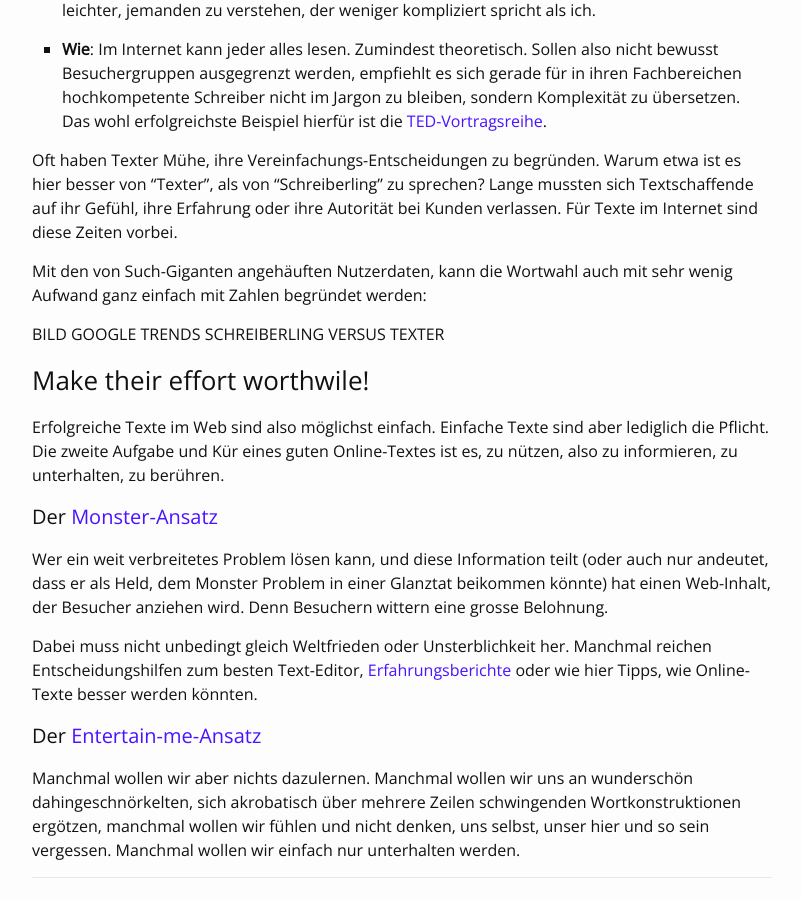
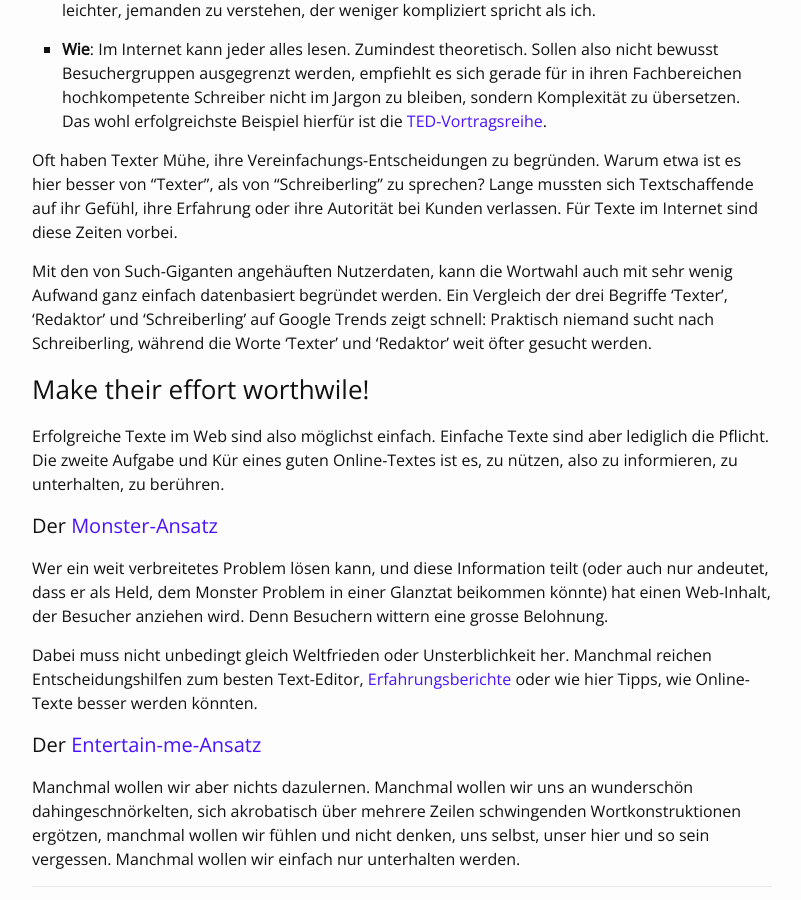
Before and after one commit to tschannes/tschannes.github.com, a Jekyll site: the page built from _posts/2014-10-15-schreiben-im-web.markdown, in a window 1280 px wide and 900 px high, scrolled down 2038 px. Shown: the whole window, without its empty margins (238-1039 px from the left). Built offline with Jekyll 4.4.1, drawn with Linux system fonts in a browser that asks for light colours; a script that is not in the unit is left out; comment, search, counter and statistics services are not loaded.

```diff
--- a/_posts/2014-10-15-schreiben-im-web.markdown
+++ b/_posts/2014-10-15-schreiben-im-web.markdown
@@ -15,7 +15,7 @@
 
 Als Inhaltsschaffende haben wir also zwei Grössen, die wir manipulieren können, um gut lesbare Texte zu schreiben:
 
-### [Relevance Theory](http://www.relevance.com) im Online-Text
+### [Relevance Theory](http://www.phon.ucl.ac.uk/publications/WPL/02papers/wilson_sperber.pdf) im Online-Text
 
 1. Inhalte müssen möglichst einfach verständlich sein.
 2. Inhalte müssen möglichst grossen Nutzen bieten.
@@ -47,7 +47,7 @@
 4. **Bildlegenden** erklären und konzeptualisieren Medien.
 5. **Zitate** stellen den Blickwinkel einer bestimmten Person dar.
 
-Diese konventionellen Kleistgattungen nehmen dem Publikum Arbeit ab, indem sie ihm die Orientierung erleichtern. So wissen wir ja alle was folgt, wenn jemand eine Erzählung beginnt mit: "Es war einmal..." Wenn Leser wissen, was sie erwartet, fällt es ihnen leichter das Kommende zu verarbeiten (mehr zu diesem [sogenannten Priming-Effekt](http://www.dd.ch)?).
+Diese konventionellen Kleistgattungen nehmen dem Publikum Arbeit ab, indem sie ihm die Orientierung erleichtern. So wissen wir ja alle was folgt, wenn jemand eine Erzählung beginnt mit: "Es war einmal..." Wenn Leser wissen, was sie erwartet, fällt es ihnen leichter das Kommende zu verarbeiten (mehr zu diesem [sogenannten Priming-Effekt](http://en.wikipedia.org/wiki/Priming_(psychology))?).
 
 #### Texte sprechen die Sprache des Publikums!
 
@@ -57,9 +57,12 @@
 
 Oft haben Texter Mühe, ihre Vereinfachungs-Entscheidungen zu begründen. Warum etwa ist es hier besser von "Texter", als von "Schreiberling" zu sprechen? Lange mussten sich Textschaffende auf ihr Gefühl, ihre Erfahrung oder ihre Autorität bei Kunden verlassen. Für Texte im Internet sind diese Zeiten vorbei.
 
-Mit den von Such-Giganten angehäuften Nutzerdaten, kann die Wortwahl auch mit sehr wenig Aufwand ganz einfach mit Zahlen begründet werden:
+Mit den von Such-Giganten angehäuften Nutzerdaten, kann die Wortwahl auch mit sehr wenig Aufwand ganz einfach datenbasiert begründet werden. Ein Vergleich der drei Begriffe 'Texter', 'Redaktor' und 'Schreiberling' auf Google Trends zeigt schnell: Praktisch niemand sucht nach Schreiberling, während die Worte 'Texter' und 'Redaktor' weit öfter gesucht werden.
 
-BILD GOOGLE TRENDS SCHREIBERLING VERSUS TEXTER
+<!--![Vergleich der drei Begriffe 'Texter', 'Redaktor' und 'Schreiberling' auf Google Trends: Praktisch niemand sucht nach Schreiberling](/images/trends-texter-schreiberling-redaktor-2014-10-18.png "Texter gewinnt, Schreiberling verliert, Redaktor im Mittelfeld.")-->
+<embed>
+<script type="text/javascript" src="//www.google.ca/trends/embed.js?hl=en-US&q=texter,+redaktor,+schreiberling&geo=CH&cmpt=q&content=1&cid=TIMESERIES_GRAPH_AVERAGES_CHART&export=5"></script>
+<embed>
 
 
 ### Make their effort worthwile!
```
